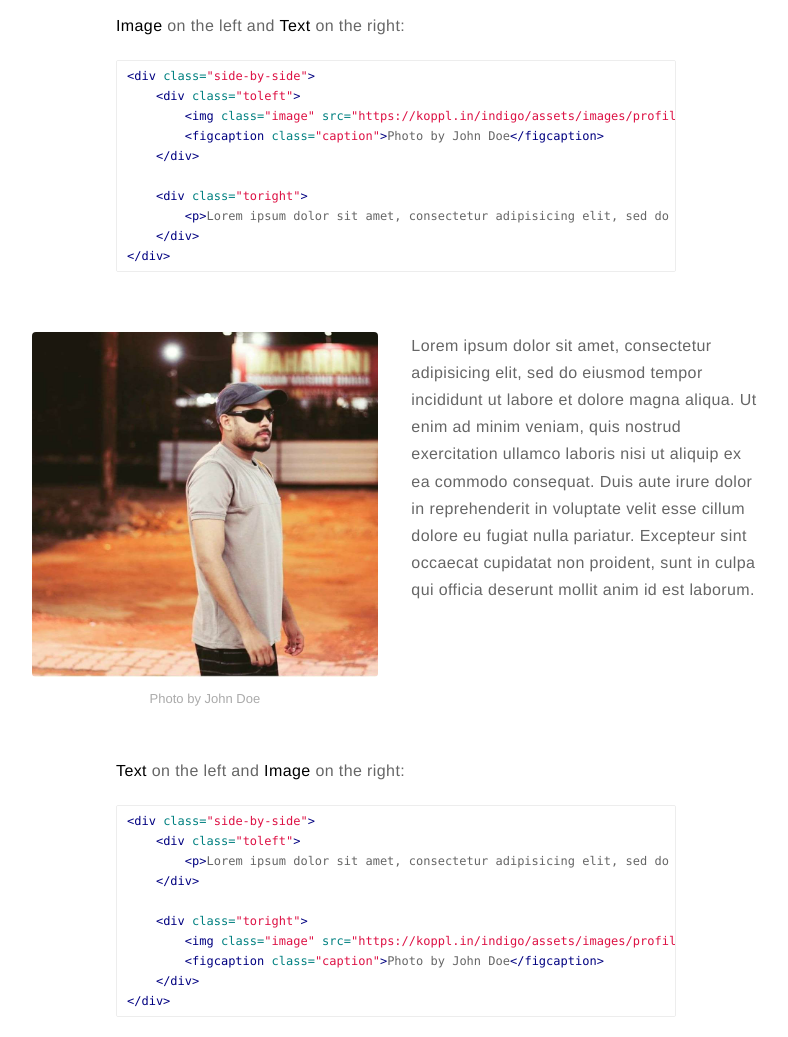
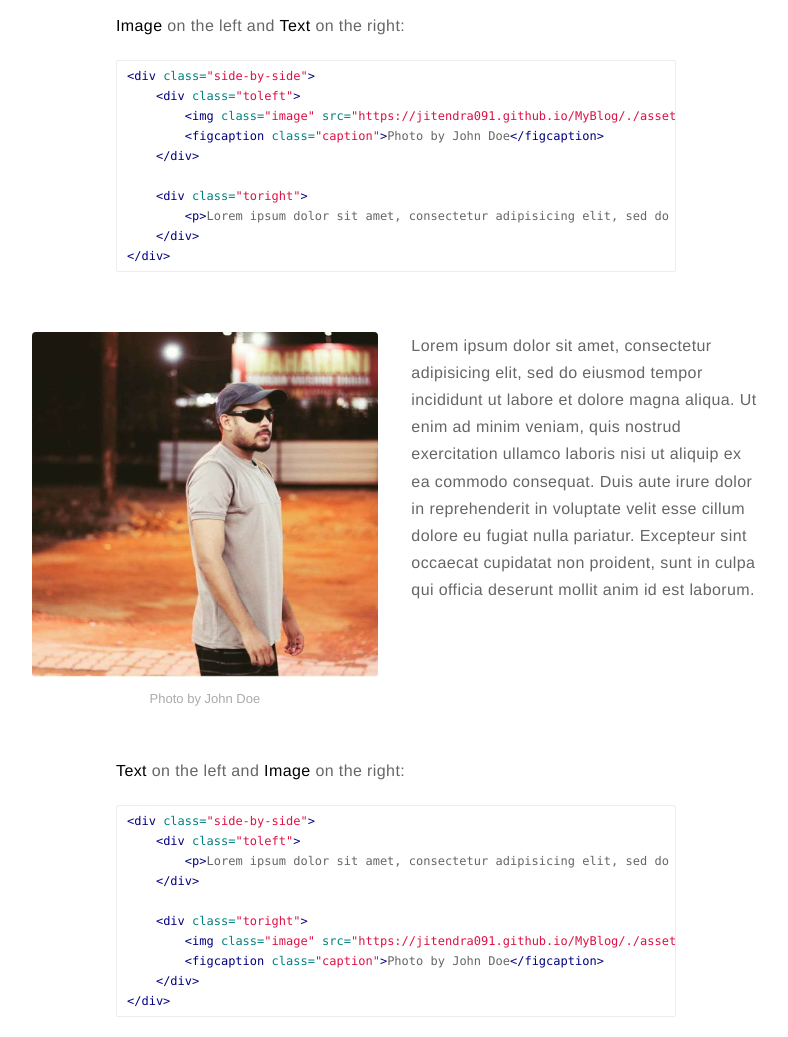
Before and after one commit to jitendra091/MyBlog, a Jekyll site: the page built from _posts/2015-02-24-markdown-extra-components.markdown, in a window 1280 px wide and 1400 px high, scrolled down 1068 px. Shown: the part 151-1188 px from the top of the window, without its empty margins (244-1032 px from the left). Built offline with Jekyll 4.4.1, drawn with Linux system fonts in a browser that asks for light colours; comment, search, counter and statistics services are not loaded; part of the change alters nothing that is shown.

Commit message:
Update _config.yml

```diff
--- a/_config.yml
+++ b/_config.yml
@@ -16,7 +16,7 @@ resume: true
 resume-external: true
 resume-url: https://google.com/?q=my+resume
 
-url: https://koppl.in/indigo
+url: https://jitendra091.github.io/MyBlog/.
 # your url: http://USERNAME.github.io
 
 permalink: /:title/
```
